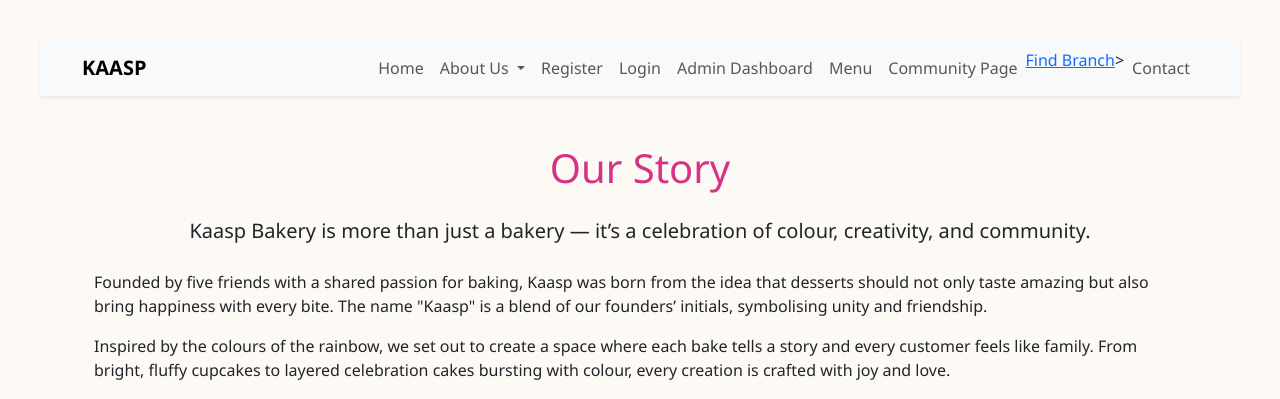
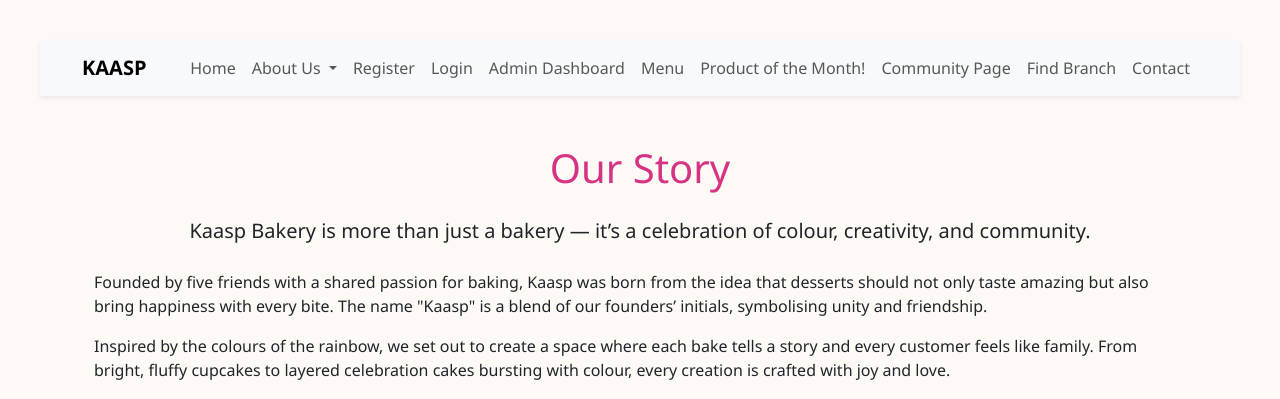
Before and after one commit to aimanaa6/final_project, a Flask app: page /aboutus in a window 1280 px wide. Shown: the top 399 px of the page. Run offline with Flask 3, Linux system fonts and the light colour scheme.

Commit message:
EDIT: added featured product to nav bar and amended css page

```diff
--- a/static/main_styles.css
+++ b/static/main_styles.css
@@ -97,10 +97,10 @@ h1 {
 
 .overlay-text h2 {
   font-size: 2rem;
-  color: #5c4b51;
+  color: white;
 }
 
 .overlay-text p {
   font-size: 1.2rem;
-  color: #6b4e71;
+  color: white;
 }
--- a/templates/layout.html
+++ b/templates/layout.html
@@ -43,10 +43,13 @@
                             <a class="nav-link" href="{{ url_for('menu') }}">Menu</a>
                         </li>
                         <li class="nav-item">
+                            <a class="nav-link" href="{{ url_for('featuredproduct') }}">Product of the Month!</a>
+                        </li>
+                        <li class="nav-item">
                             <a class="nav-link" href="{{ url_for('communitypage') }}">Community Page</a>
                         </li>
                         <li class="nav-item">
-                            <a class="nav-item" href="{{ url_for('find_branch') }}">Find Branch</a>>
+                            <a class="nav-link" href="{{ url_for('find_branch') }}">Find Branch</a>
                         <li class="nav-item">
                             <a class="nav-link" href="{{ url_for('contact') }}">Contact</a>
                         </li>
```
